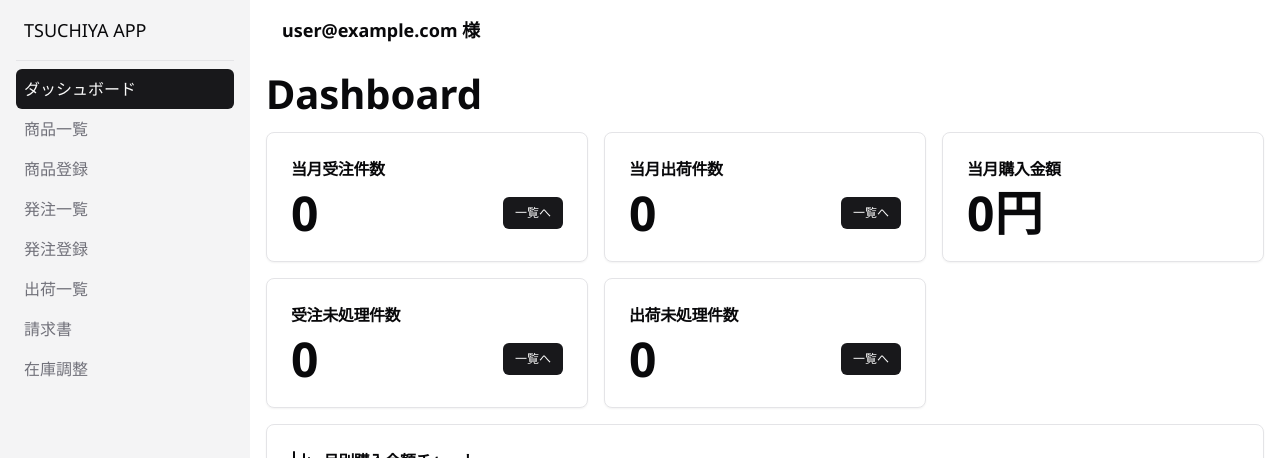
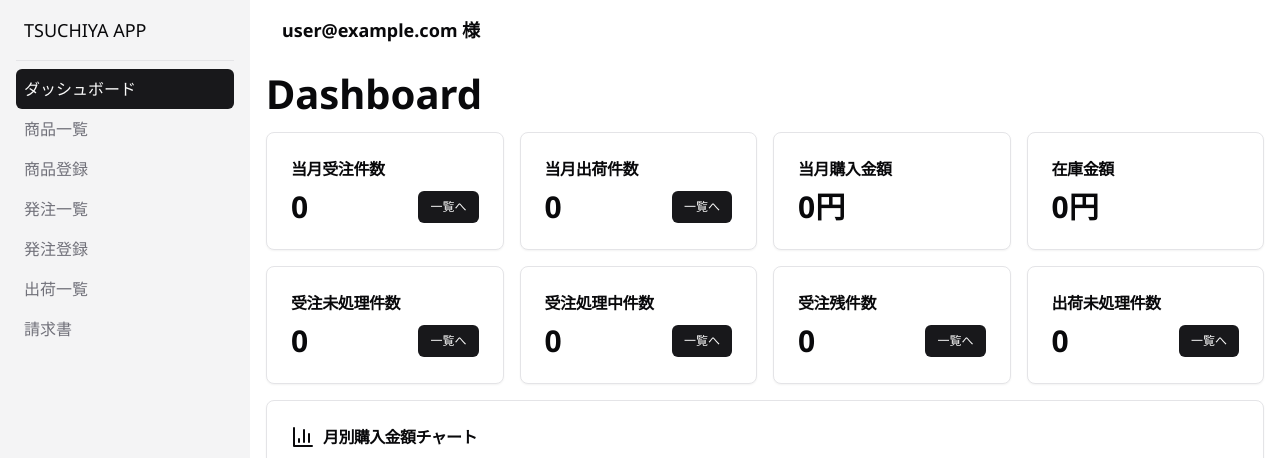
Before and after one commit to daimaru-hakui/tsuchiya-app, a Next.js app: page /dashboard in a window 1280 px wide. Shown: the top 458 px of the page. Built offline with nearby package versions, Linux system fonts and the light colour scheme; no server answers; the database is empty; sample sign-in values are in the browser's storage.

Commit message:
20240530

```diff
--- /dev/null
+++ b/src/app/dashboard/DashboardCard.tsx
@@ -0,0 +1,22 @@
+import { Card, CardContent, CardHeader, CardTitle } from "@/components/ui/card";
+import React from "react";
+
+interface Props {
+  title: string;
+  quantity: number | string;
+  children?: React.ReactNode;
+}
+
+export default function DashboardCard({ title, quantity, children }: Props) {
+  return (
+    <Card>
+      <CardHeader className="pb-2">
+        <CardTitle className="text-base">{title}</CardTitle>
+      </CardHeader>
+      <CardContent className="flex items-center justify-between">
+        <div className="text-4xl sm:text-3xl 2xl:text-5xl font-bold">{quantity}</div>
+        {children}
+      </CardContent>
+    </Card>
+  );
+}
--- a/src/app/dashboard/dashboard-stas.tsx
+++ b/src/app/dashboard/dashboard-stas.tsx
@@ -7,27 +7,38 @@ import DashboardChart from "./dashboard-chart";
 import { useEffect, useState } from "react";
 import {
   collection,
+  collectionGroup,
   getAggregateFromServer,
   getCountFromServer,
+  getDocs,
   query,
   sum,
   where,
 } from "firebase/firestore";
 import { db } from "@/lib/firebase/client";
+import { useStore } from "@/store";
+import { Sku } from "@/types/product.type";
+import DashboardCard from "./DashboardCard";
 
 export default function DashboardStats() {
   const [ordersCount, setOrdersCount] = useState(0);
   const [shippingsCount, setShippingsCount] = useState(0);
   const [shippingsTotalAmount, setShippingsTotalAmount] = useState(0);
   const [pendingCount, setPendingCount] = useState(0);
+  const [openOrderCount, setOpenOrderCount] = useState(0);
   const [pickingCount, setPickingCount] = useState(0);
+  const [stockTotalAmount, setStockTotalAmount] = useState(0);
+  const setOrderStatus = useStore((state) => state.setOrderStatus);
+  const setShippingStatus = useStore((state) => state.setShippingStatus);
 
   useEffect(() => {
     getOrderCount();
     getShippingCount();
     getShippingTotalAmount();
     getPendingCount();
-    getPickingCount()
+    getOpenOrderCount();
+    getPickingCount();
+    getTotalStockAmount();
   }, []);
 
   const getOrderCount = async () => {
@@ -77,6 +88,13 @@ export default function DashboardStats() {
     setPendingCount(snapshot.data().count);
   };
 
+  const getOpenOrderCount = async () => {
+    const coll = collection(db, "orders");
+    const q = query(coll, where("status", "==", "openOrder"));
+    const snapshot = await getCountFromServer(q);
+    setOpenOrderCount(snapshot.data().count);
+  };
+
   const getPickingCount = async () => {
     const coll = collection(db, "shippings");
     const q = query(coll, where("status", "==", "picking"));
@@ -84,65 +102,79 @@ export default function DashboardStats() {
     setPickingCount(snapshot.data().count);
   };
 
+  const getTotalStockAmount = async () => {
+    const coll = collectionGroup(db, "skus");
+    const q = query(coll, where("stock", ">", 0));
+    const skusSnap = await getDocs(q);
+    const docs = skusSnap.docs.map((doc) => ({ ...doc.data() } as Sku));
+    setStockTotalAmount(
+      docs.reduce((sum, doc) => sum + doc.salePrice * doc.stock, 0)
+    );
+  };
+
   return (
     <div className="space-y-4">
-      <div className="grid lg:grid-cols-3 gap-4">
-        <Card>
-          <CardHeader className="pb-2">
-            <CardTitle className="text-base">当月受注件数</CardTitle>
-          </CardHeader>
-          <CardContent className="flex items-center justify-between">
-            <div className="text-5xl font-bold">{ordersCount}</div>
-            <Button size="xs" asChild>
-              <Link href="/">一覧へ</Link>
-            </Button>
-          </CardContent>
-        </Card>
-        <Card>
-          <CardHeader className="pb-2">
-            <CardTitle className="text-base">当月出荷件数</CardTitle>
-          </CardHeader>
-          <CardContent className="flex items-center justify-between">
-            <div className="text-5xl font-bold">{shippingsCount}</div>
-            <Button size="xs" asChild>
-              <Link href="/">一覧へ</Link>
-            </Button>
-          </CardContent>
-        </Card>
-        <Card>
-          <CardHeader className="pb-2">
-            <CardTitle className="text-base">当月購入金額</CardTitle>
-          </CardHeader>
-          <CardContent>
-            <div className="text-5xl font-bold">
-              {shippingsTotalAmount.toLocaleString()}円
-            </div>
-          </CardContent>
-        </Card>
+      <div className="grid lg:grid-cols-4 gap-4">
+        <DashboardCard title="当月受注件数" quantity={ordersCount}>
+          <Button size="xs" asChild>
+            <Link href="/orders">一覧へ</Link>
+          </Button>
+        </DashboardCard>
+        <DashboardCard title="当月出荷件数" quantity={shippingsCount}>
+          <Button
+            size="xs"
+            asChild
+            onClick={() => setShippingStatus("finished")}
+          >
+            <Link href="/shippings">一覧へ</Link>
+          </Button>
+        </DashboardCard>
+        <DashboardCard
+          title="当月購入金額"
+          quantity={shippingsTotalAmount.toLocaleString() + "円"}
+        ></DashboardCard>
+        <DashboardCard
+          title="在庫金額"
+          quantity={stockTotalAmount.toLocaleString() + "円"}
+        />
       </div>
-      <div className="grid lg:grid-cols-3 gap-4">
-        <Card>
-          <CardHeader className="pb-2">
-            <CardTitle className="text-base">受注未処理件数</CardTitle>
-          </CardHeader>
-          <CardContent className="flex items-center justify-between">
-            <div className="text-5xl font-bold">{pendingCount}</div>
-            <Button size="xs" asChild>
-              <Link href="/">一覧へ</Link>
-            </Button>
-          </CardContent>
-        </Card>
-        <Card>
-          <CardHeader className="pb-2">
-            <CardTitle className="text-base">出荷未処理件数</CardTitle>
-          </CardHeader>
-          <CardContent className="flex items-center justify-between">
-            <div className="text-5xl font-bold">{pickingCount}</div>
-            <Button size="xs" asChild>
-              <Link href="/">一覧へ</Link>
-            </Button>
-          </CardContent>
-        </Card>
+      <div className="grid lg:grid-cols-4 gap-4">
+        <DashboardCard title="受注未処理件数" quantity={pendingCount}>
+          <Button
+            size="xs"
+            asChild
+            onClick={() => {
+              setOrderStatus("pending");
+            }}
+          >
+            <Link href="/orders">一覧へ</Link>
+          </Button>
+        </DashboardCard>
+        <DashboardCard title="受注処理中件数" quantity={pendingCount}>
+          <Button
+            size="xs"
+            asChild
+            onClick={() => {
+              setOrderStatus("processing");
+            }}
+          >
+            <Link href="/orders">一覧へ</Link>
+          </Button>
+        </DashboardCard>
+        <DashboardCard title="受注残件数" quantity={openOrderCount}>
+          <Button size="xs" asChild onClick={() => setOrderStatus("openOrder")}>
+            <Link href="/orders">一覧へ</Link>
+          </Button>
+        </DashboardCard>
+        <DashboardCard title="出荷未処理件数" quantity={pickingCount}>
+          <Button
+            size="xs"
+            asChild
+            onClick={() => setShippingStatus("picking")}
+          >
+            <Link href="/shippings">一覧へ</Link>
+          </Button>
+        </DashboardCard>
       </div>
       <Card className="my-4">
         <CardHeader>
--- a/src/app/orders/order-search.tsx
+++ b/src/app/orders/order-search.tsx
@@ -9,8 +9,8 @@ import {
 import { useStore } from "@/store";
 
 export default function OrderSearch() {
-  const statusSearch = useStore((state) => state.statusSearch);
-  const setStatusSearch = useStore((state) => state.setStatusSearch);
+  const orderStatus = useStore((state) => state.orderStatus);
+  const setOrderStatus = useStore((state) => state.setOrderStatus);
   const orderStartDate = useStore((state) => state.orderStartDate);
   const setOrderStartDate = useStore((state) => state.setOrderStartDate);
   const orderEndDate = useStore((state) => state.orderEndDate);
@@ -33,9 +33,9 @@ export default function OrderSearch() {
 
   return (
     <div className="flex flex-col lg:flex-row gap-3">
-      <Select onValueChange={(e) => setStatusSearch(e)}>
+      <Select onValueChange={(e) => setOrderStatus(e)}>
         <SelectTrigger className="w-[150px]">
-          <SelectValue placeholder={statusLabel(statusSearch)} />
+          <SelectValue placeholder={statusLabel(orderStatus)} />
         </SelectTrigger>
         <SelectContent>
           <SelectItem value="all">全て</SelectItem>
--- a/src/app/shippings/ShippingSearch.tsx
+++ b/src/app/shippings/ShippingSearch.tsx
@@ -9,9 +9,9 @@ import {
 import { useStore } from "@/store";
 
 export default function ShippingSearch() {
-  const shippingStatusSearch = useStore((state) => state.shippingStatusSearch);
-  const setShippingStatusSearch = useStore(
-    (state) => state.setShippingStatusSearch
+  const shippingStatus = useStore((state) => state.shippingStatus);
+  const setShippingStatus = useStore(
+    (state) => state.setShippingStatus
   );
   const shippingStartDate = useStore((state) => state.shippingStartDate);
   const setShippingStartDate = useStore((state) => state.setShippingStartDate);
@@ -31,9 +31,9 @@ export default function ShippingSearch() {
 
   return (
     <div className="flex flex-col lg:flex-row gap-3">
-      <Select onValueChange={(e) => setShippingStatusSearch(e)}>
+      <Select onValueChange={(e) => setShippingStatus(e)}>
         <SelectTrigger className="w-[150px]">
-          <SelectValue placeholder={statusLabel(shippingStatusSearch)} />
+          <SelectValue placeholder={statusLabel(shippingStatus)} />
         </SelectTrigger>
         <SelectContent>
           <SelectItem value="all">全て</SelectItem>
--- a/src/components/layouts/sidebar/MenuList.tsx
+++ b/src/components/layouts/sidebar/MenuList.tsx
@@ -19,7 +19,7 @@ export default function MenuList({ setOpen }: Props) {
         <MenuItem href="/orders/new">発注登録</MenuItem>
         <MenuItem href="/shippings">出荷一覧</MenuItem>
         <MenuItem href="/invoice">請求書</MenuItem>
-        <MenuItem href="/adjustments">在庫調整</MenuItem>
+        {/* <MenuItem href="/adjustments">在庫調整</MenuItem> */}
       </ul>
       <footer className="md:flex md:items-end md:grow-1">
         <div className="flex items-center w-full justify-around">
--- a/src/store/index.ts
+++ b/src/store/index.ts
@@ -2,15 +2,15 @@ import { format, subMonths } from "date-fns";
 import { create } from "zustand";
 
 type State = {
-  statusSearch: string;
-  setStatusSearch: (value: string) => void;
+  orderStatus: string;
+  setOrderStatus: (value: string) => void;
   orderStartDate: Date;
   setOrderStartDate: (date: Date | undefined) => void;
   orderEndDate: Date;
   setOrderEndDate: (date: Date | undefined) => void;
 
-  shippingStatusSearch: string;
-  setShippingStatusSearch: (value: string) => void;
+  shippingStatus: string;
+  setShippingStatus: (value: string) => void;
   shippingStartDate: Date;
   setShippingStartDate: (date: Date | undefined) => void;
   shippingEndDate: Date;
@@ -38,8 +38,8 @@ const handleEndDate = (date: Date | undefined) => {
 };
 
 export const useStore = create<State>((set) => ({
-  statusSearch: "all",
-  setStatusSearch: (value) => set((state) => ({ statusSearch: value })),
+  orderStatus: "all",
+  setOrderStatus: (value) => set((state) => ({ orderStatus: value })),
   orderStartDate: startDate,
   setOrderStartDate: (date) =>
     set((state) => ({ orderStartDate: date || startDate })),
@@ -47,9 +47,9 @@ export const useStore = create<State>((set) => ({
   setOrderEndDate: (date) =>
     set((state) => ({ orderEndDate: handleEndDate(date) || endDate })),
 
-  shippingStatusSearch: "all",
-  setShippingStatusSearch: (value) =>
-    set((state) => ({ shippingStatusSearch: value })),
+  shippingStatus: "all",
+  setShippingStatus: (value) =>
+    set((state) => ({ shippingStatus: value })),
   shippingStartDate: startDate,
   setShippingStartDate: (date) =>
     set((state) => ({ shippingStartDate: date || startDate })),
```
Also changed, not shown: src/app/orders/[id]/order-show.tsx (+7 -7 lines), src/app/orders/order-list.tsx (+8 -4 lines), src/app/shippings/ShippingList.tsx (+11 -6 lines), src/app/shippings/[id]/ShippingShow.tsx (+5 -11 lines).
